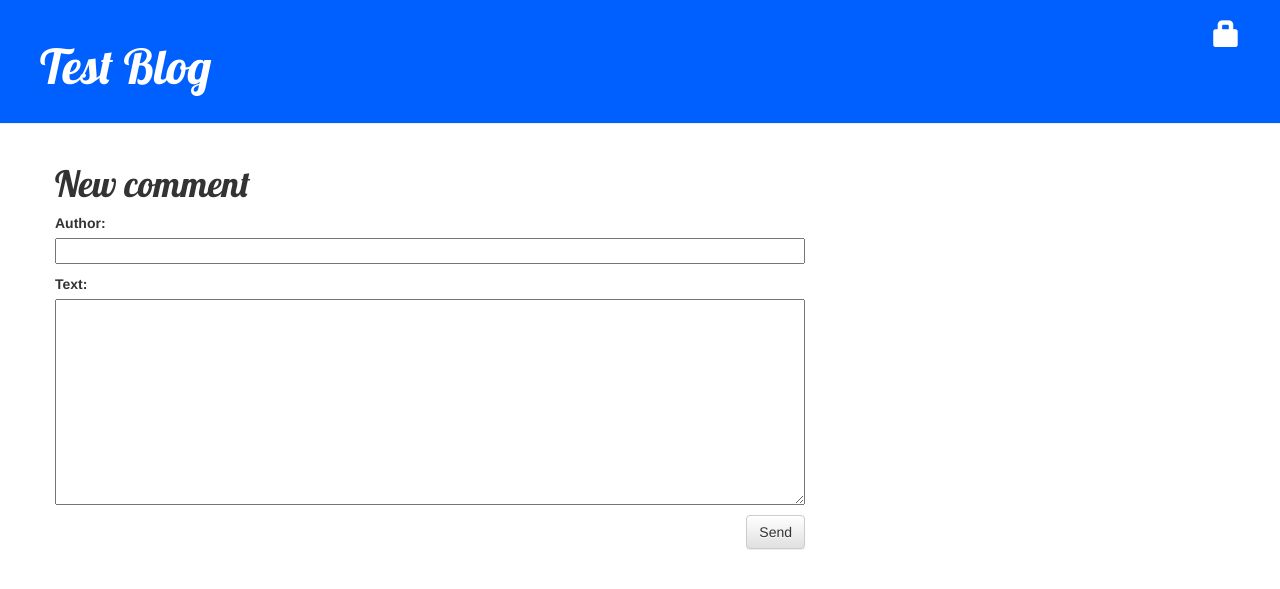
After one commit to kilwap/my-first-blog, a Django app: page /post/1/comment/ in a window 1280 px wide. The commit adds this page. Shown: the top 589 px of the page. Run offline with Django 3.2, Linux system fonts and the light colour scheme; tables that the repository leaves empty hold one stand-in row (values such as "Sample post"); some libraries are stand-ins or nearby versions.

Commit message:
Added comments to posts.

```diff
--- a/blog/admin.py
+++ b/blog/admin.py
@@ -1,4 +1,5 @@
 from django.contrib import admin
-from .models import Post
+from .models import Post, Comment
 
 admin.site.register(Post)
+admin.site.register(Comment)
--- a/blog/forms.py
+++ b/blog/forms.py
@@ -1,9 +1,15 @@
 from django import forms
 
-from .models import Post
+from .models import Post, Comment
 
 class PostForm(forms.ModelForm):
 
     class Meta:
         model = Post
         fields = ('title', 'text',)
+
+class CommentForm(forms.ModelForm):
+
+    class Meta:
+        model = Comment
+        fields = ('author', 'text',)
--- a/blog/models.py
+++ b/blog/models.py
@@ -14,3 +14,20 @@ class Post(models.Model):
 
 	def __str__(self):
 		return self.title
+
+	def approved_comments(self):
+		return self.comments.filter(approved_comment=True)
+
+class Comment(models.Model):
+	post = models.ForeignKey('blog.Post', on_delete=models.CASCADE, related_name='comments')
+	author = models.CharField(max_length=200)
+	text = models.TextField()
+	created_date = models.DateTimeField(default=timezone.now)
+	approved_comment = models.BooleanField(default=False)
+
+	def approve(self):
+		self.approved_comment = True
+		self.save()
+
+	def __str__(self):
+		return self.text
--- a/blog/static/css/blog.css
+++ b/blog/static/css/blog.css
@@ -54,3 +54,7 @@ h1, h2, h3, h4 {
 .post h2 a, .post h1 a:visited {
     color: #000000;
 }
+
+.comment {
+    margin: 20px 0px 20px 20px;
+}
--- /dev/null
+++ b/blog/templates/blog/add_comment_to_post.html
@@ -0,0 +1,9 @@
+{% extends 'blog/base.html' %}
+
+{% block content %}
+    <h1>New comment</h1>
+    <form method="POST" class="post-form">{% csrf_token %}
+        {{ form.as_p }}
+        <button type="submit" class="save btn btn-default">Send</button>
+    </form>
+{% endblock %}
--- a/blog/templates/blog/post_list.html
+++ b/blog/templates/blog/post_list.html
@@ -8,6 +8,7 @@
             </div>
             <h2><a href="{% url 'post_detail' pk=post.pk %}">{{ post.title }}</a></h2>
             <p>{{ post.text|linebreaksbr }}</p>
+            <a href="{% url 'post_detail' pk=post.pk %}">Comments: {{ post.approved_comments.count }}</a>
         </div>
     {% endfor %}
 {% endblock %}
--- a/blog/urls.py
+++ b/blog/urls.py
@@ -9,4 +9,8 @@ urlpatterns = [
 	path('drafts/', views.post_draft_list, name='post_draft_list'),
 	path('post/<pk>/publish/', views.post_publish, name='post_publish'),
 	path('post/<pk>/remove/', views.post_remove, name='post_remove'),
+	path('post/<int:pk>/comment/', views.add_comment_to_post, name='add_comment_to_post'),
+	path('comment/<int:pk>/approve/', views.comment_approve, name='comment_approve'),
+	path('comment/<int:pk>/remove/', views.comment_remove, name='comment_remove'),
+
 ]
--- a/blog/views.py
+++ b/blog/views.py
@@ -1,7 +1,7 @@
 from django.shortcuts import render, get_object_or_404, redirect
 from django.utils import timezone
-from .models import Post
-from .forms import PostForm
+from .models import Post, Comment
+from .forms import PostForm, CommentForm
 from django.contrib.auth.decorators import login_required
 
 def post_list(request):
@@ -55,3 +55,28 @@ def post_remove(request, pk):
     post = get_object_or_404(Post, pk=pk)
     post.delete()
     return redirect('post_list')
+
+def add_comment_to_post(request, pk):
+    post = get_object_or_404(Post, pk=pk)
+    if request.method == "POST":
+        form = CommentForm(request.POST)
+        if form.is_valid():
+            comment = form.save(commit=False)
+            comment.post = post
+            comment.save()
+            return redirect('post_detail', pk=post.pk)
+    else:
+        form = CommentForm()
+    return render(request, 'blog/add_comment_to_post.html', {'form': form})
+
+@login_required
+def comment_approve(request, pk):
+    comment = get_object_or_404(Comment, pk=pk)
+    comment.approve()
+    return redirect('post_detail', pk=comment.post.pk)
+
+@login_required
+def comment_remove(request, pk):
+    comment = get_object_or_404(Comment, pk=pk)
+    comment.delete()
+    return redirect('post_detail', pk=comment.post.pk)
```
Also changed, not shown: blog/templates/blog/post_detail.html (+22 -0 lines), blog/migrations/0002_comment.py (added).
